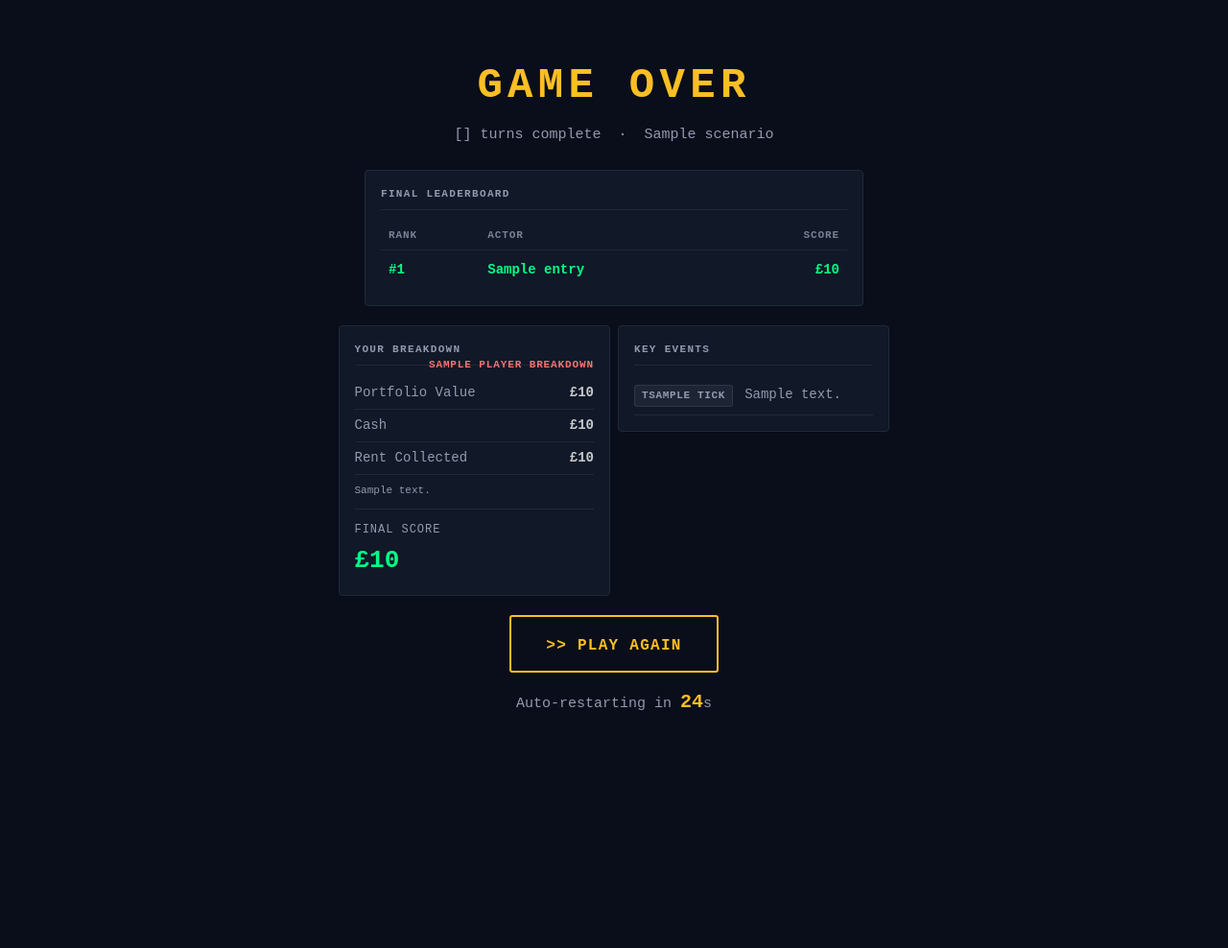
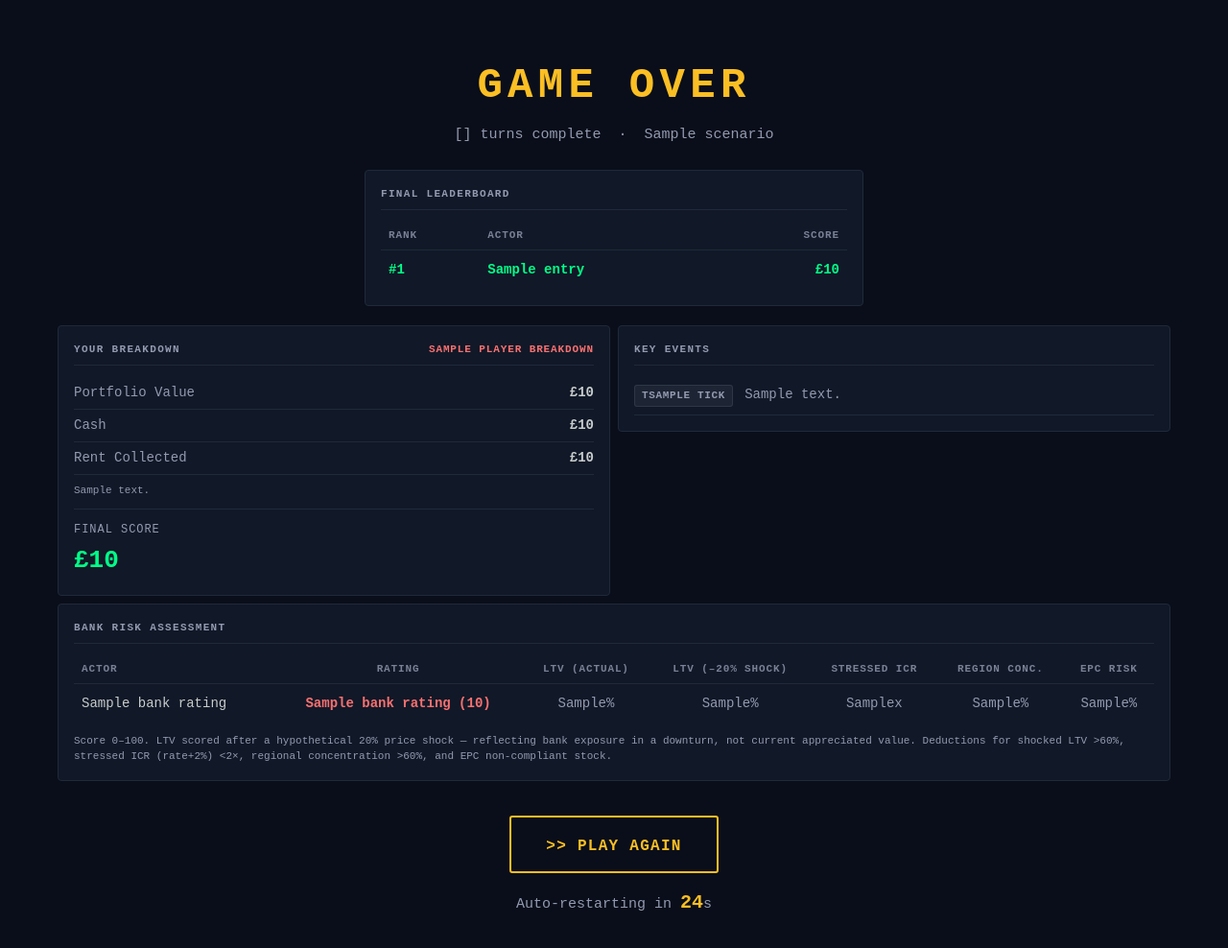
Before and after one commit to steve-ed/Invest_game, a Flask app: template ui_web/templates/end.html in a window 1280 px wide. Shown: the top 988 px of the page at 96% size. Run offline with Flask 3, Linux system fonts and the light colour scheme; the template is opened without the code that fills it: most values are stand-ins (such as "Sample title", 1, 10 or a date in 2020).

Commit message:
feat: improve balanced strategy and add bank risk scoring with price shock
- balanced AI now ranks candidates by yield, refis at 50% LTV when headroom
  exists, and uses a rate-sensitive yield floor (rate + spread + 1%) so buys
  stay cash-flow positive
- add compute_bank_score() to scoring.py: converts risk_breakdown into 0-100
  bank rating using LTV stressed by a 20% price shock, stressed ICR (rate+2%),
  regional concentration, and EPC non-compliance
- add compute_bank_rating() to ui_web/app.py for end-screen panel showing all
  actors rated Investment Grade / Acceptable Risk / Enhanced Monitoring /
  Watch List / Default Risk with numerical score
- end.html: new Bank Risk Assessment panel showing actual LTV, shocked LTV,
  stressed ICR, concentration and EPC for every actor
- game_on.py: imports compute_bank_score and prints bank risk summary table
  after each 99-game run
- fix: currency template filter used $ instead of £

Co-Authored-By: Claude Sonnet 4.6 <noreply@anthropic.com>

```diff
--- a/ui_web/app.py
+++ b/ui_web/app.py
@@ -179,6 +179,85 @@ def concentration_penalty(portfolio):
 def score_for_archetype(archetype, portfolio_value, cash, cumulative_rent, total_debt,
                         concentration_pen=0):
     return portfolio_value - total_debt + cash - concentration_pen
+
+
+def compute_bank_rating(portfolio, mortgages, current_rate):
+    """Return (score 0-100, label, breakdown dict) for a bank risk assessment."""
+    if not portfolio:
+        return 100, "Investment Grade", {}
+
+    PRICE_SHOCK = 0.20  # 20% downturn applied before scoring LTV
+
+    total_value        = sum(p['value'] for p in portfolio)
+    shocked_value      = total_value * (1 - PRICE_SHOCK)
+    total_debt         = sum(m['loan'] for m in mortgages)
+    annual_rent        = sum(p['rent'] * 12 for p in portfolio)
+
+    # LTV penalty (0–35 pts) — scored on post-shock value
+    ltv = total_debt / shocked_value if shocked_value > 0 else 0.0
+    if ltv <= 0.60:
+        ltv_penalty = 0
+    elif ltv <= 0.75:
+        ltv_penalty = round(20 * (ltv - 0.60) / 0.15)
+    else:
+        ltv_penalty = round(20 + 15 * min(1.0, (ltv - 0.75) / 0.25))
+
+    # Stressed ICR penalty (0–35 pts): rate stored as % in mortgages
+    stressed_interest = sum(m['loan'] * (m['rate'] / 100 + 0.02) for m in mortgages)
+    if stressed_interest > 0:
+        stressed_icr = annual_rent / stressed_interest
+        if stressed_icr >= 2.0:
+            icr_penalty = 0
+        elif stressed_icr >= 1.25:
+            icr_penalty = round(15 * (2.0 - stressed_icr) / 0.75)
+        else:
+            icr_penalty = round(15 + 20 * min(1.0, (1.25 - stressed_icr) / 1.25))
+    else:
+        stressed_icr = None
+        icr_penalty  = 0
+
+    # Concentration penalty (0–15 pts)
+    region_totals = {}
+    for p in portfolio:
+        r = p.get('region', 'Unknown')
+        region_totals[r] = region_totals.get(r, 0) + p['value']
+    max_conc = max(region_totals.values()) / total_value if total_value > 0 else 1.0
+    if max_conc <= 0.60:
+        conc_penalty = 0
+    else:
+        conc_penalty = round(15 * min(1.0, (max_conc - 0.60) / 0.40))
+
+    # EPC penalty (0–15 pts)
+    non_compliant_val = sum(p['value'] for p in portfolio if not p.get('epc_compliant', True))
+    epc_pct = non_compliant_val / total_value if total_value > 0 else 0.0
+    epc_penalty = round(15 * min(1.0, epc_pct))
+
+    score = max(0, 100 - ltv_penalty - icr_penalty - conc_penalty - epc_penalty)
+
+    if score >= 80:
+        label = "Investment Grade"
+    elif score >= 60:
+        label = "Acceptable Risk"
+    elif score >= 40:
+        label = "Enhanced Monitoring"
+    elif score >= 20:
+        label = "Watch List"
+    else:
+        label = "Default Risk"
+
+    current_ltv = total_debt / total_value if total_value > 0 else 0.0
+    breakdown = {
+        'ltv_pct':         round(ltv * 100, 1),          # shocked LTV (used for scoring)
+        'current_ltv_pct': round(current_ltv * 100, 1),  # actual LTV for display
+        'stressed_icr':    round(stressed_icr, 2) if stressed_icr is not None else None,
+        'conc_pct':        round(max_conc * 100, 1),
+        'epc_pct':         round(epc_pct * 100, 1),
+        'ltv_penalty':     ltv_penalty,
+        'icr_penalty':     icr_penalty,
+        'conc_penalty':    conc_penalty,
+        'epc_penalty':     epc_penalty,
+    }
+    return score, label, breakdown
 
 
 def player_score(gs):
@@ -1019,6 +1098,20 @@ def _build_end_state(gs):
     era_label = hist.get_era_label(start_year)
     min_year, max_year = hist.get_quarterly_start_limits(gs['total_ticks'])
 
+    # Bank risk ratings for all actors
+    current_rate = gs['macro']['rate']
+    bank_ratings = []
+    p_score, p_label, p_bd = compute_bank_rating(
+        player['portfolio'], player.get('mortgages', []), current_rate
+    )
+    bank_ratings.append({'name': 'You', 'score': p_score, 'label': p_label, 'breakdown': p_bd})
+    for ai in gs['ai']:
+        a_score, a_label, a_bd = compute_bank_rating(
+            ai.get('portfolio', []), ai.get('mortgages', []), current_rate
+        )
+        bank_ratings.append({'name': ai['name'], 'score': a_score, 'label': a_label, 'breakdown': a_bd})
+    bank_ratings.sort(key=lambda x: -x['score'])
+
     gs['end'] = {
         'player_breakdown': {
             'portfolio': portfolio_val,
@@ -1029,6 +1122,7 @@ def _build_end_state(gs):
             'archetype_label': ARCHETYPE_META[archetype]['label'],
             'archetype_desc': ARCHETYPE_META[archetype]['desc'],
         },
+        'bank_ratings': bank_ratings,
         'key_events': [
             {'tick': 1, 'text': 'Game started'},
             {'tick': gs['tick'], 'text': 'Game complete — final scores tallied'},
--- a/ui_web/templates/end.html
+++ b/ui_web/templates/end.html
@@ -127,6 +127,63 @@
 </div>
 {% endif %}
 
+<!-- Bank Risk Assessment -->
+{% if gs.end.bank_ratings %}
+<div class="panel" style="margin-bottom:24px;">
+  <div class="panel-title">Bank Risk Assessment</div>
+  <table>
+    <thead>
+      <tr>
+        <th>Actor</th>
+        <th style="text-align:center;">Rating</th>
+        <th style="text-align:center;">LTV (actual)</th>
+        <th style="text-align:center;">LTV (–20% shock)</th>
+        <th style="text-align:center;">Stressed ICR</th>
+        <th style="text-align:center;">Region Conc.</th>
+        <th style="text-align:center;">EPC Risk</th>
+      </tr>
+    </thead>
+    <tbody>
+      {% for r in gs.end.bank_ratings %}
+      {% set bd = r.breakdown %}
+      <tr>
+        <td>{{ r.name }}</td>
+        <td style="text-align:center;">
+          {% if r.score >= 80 %}
+            <span style="color:#00FF88; font-weight:bold;">{{ r.label }} ({{ r.score }})</span>
+          {% elif r.score >= 60 %}
+            <span style="color:#FBBF24; font-weight:bold;">{{ r.label }} ({{ r.score }})</span>
+          {% elif r.score >= 40 %}
+            <span style="color:#FB923C; font-weight:bold;">{{ r.label }} ({{ r.score }})</span>
+          {% else %}
+            <span style="color:#F87171; font-weight:bold;">{{ r.label }} ({{ r.score }})</span>
+          {% endif %}
+        </td>
+        <td style="text-align:center;" class="muted">
+          {% if bd.current_ltv_pct is defined %}{{ bd.current_ltv_pct }}%{% else %}—{% endif %}
+        </td>
+        <td style="text-align:center;" class="muted">
+          {% if bd.ltv_pct is defined %}{{ bd.ltv_pct }}%{% else %}—{% endif %}
+        </td>
+        <td style="text-align:center;" class="muted">
+          {% if bd.stressed_icr %}{{ bd.stressed_icr }}x{% else %}—{% endif %}
+        </td>
+        <td style="text-align:center;" class="muted">
+          {% if bd.conc_pct is defined %}{{ bd.conc_pct }}%{% else %}—{% endif %}
+        </td>
+        <td style="text-align:center;" class="muted">
+          {% if bd.epc_pct is defined %}{{ bd.epc_pct }}%{% else %}—{% endif %}
+        </td>
+      </tr>
+      {% endfor %}
+    </tbody>
+  </table>
+  <div class="muted" style="font-size:11px; margin-top:10px;">
+    Score 0–100. LTV scored after a hypothetical 20% price shock — reflecting bank exposure in a downturn, not current appreciated value. Deductions for shocked LTV &gt;60%, stressed ICR (rate+2%) &lt;2×, regional concentration &gt;60%, and EPC non-compliant stock.
+  </div>
+</div>
+{% endif %}
+
 <!-- Play again -->
 <div style="text-align:center; padding: 12px 0 28px;">
   <form method="POST" action="/play-again" id="play-again-form">
```
Also changed, not shown: ai.py (+18 -2 lines), game_on.py (+34 -2 lines), scoring.py (+56 -0 lines).
